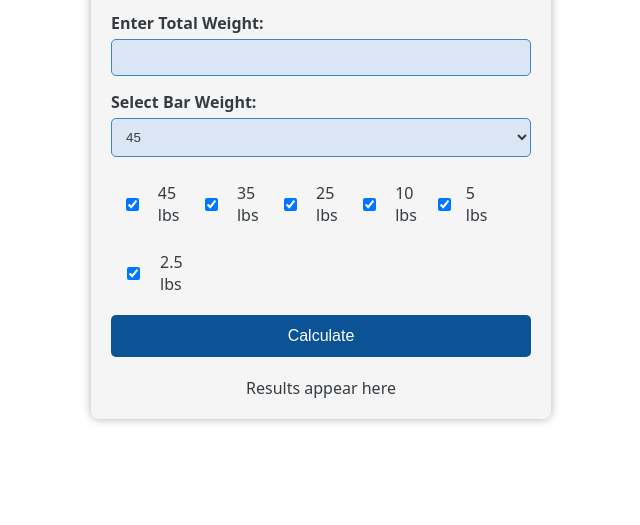
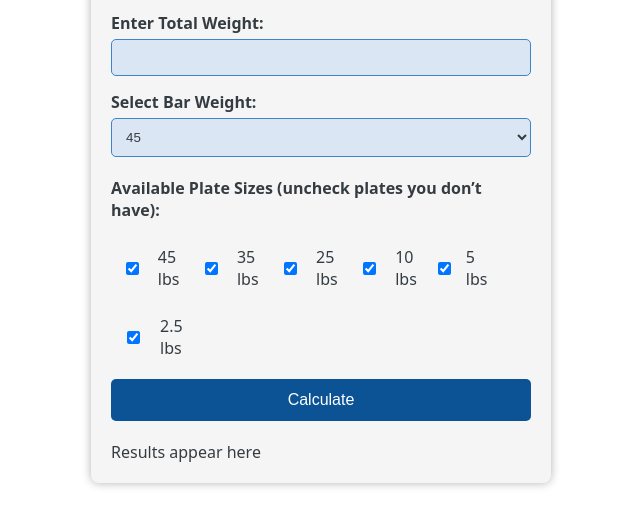
Before and after one commit to UncrownedGuard/gym-weight-plate-calculator, a plain HTML site: page index.html in a window 1280 px wide. Shown: the part 173-698 px from the top of the page, without its empty margins (319-959 px from the left). Drawn offline with Linux system fonts and the light colour scheme.

Commit message:
Update index.html

```diff
--- a/index.html
+++ b/index.html
@@ -11,12 +11,13 @@
       color: #dae6f3;
       padding: 20px;
       margin: 0;
-      text-align: center;
+      display: flex;
+      justify-content: center;
     }
 
     .widget {
       max-width: 420px;
-      margin: auto;
+      width: 100%;
       background-color: #2c2c2c;
       border-radius: 8px;
       padding: 20px;
@@ -45,6 +46,12 @@
       background-color: #353c41;
       color: #dae6f3;
       box-sizing: border-box;
+    }
+
+    .plate-label {
+      margin-top: 20px;
+      font-weight: bold;
+      text-align: left;
     }
 
     .plate-checklist {
@@ -135,6 +142,7 @@
       <label for="gwpcBarWeight">Select Bar Weight:</label>
       <select id="gwpcBarWeight"></select>
 
+      <div class="plate-label">Available Plate Sizes (uncheck plates you don’t have):</div>
       <div id="plateChecklist" class="plate-checklist"></div>
 
       <button type="submit">Calculate</button>
@@ -159,7 +167,6 @@
       const barSelect = document.getElementById("gwpcBarWeight");
       const checklist = document.getElementById("plateChecklist");
 
-      // Update bar weights
       barSelect.innerHTML = "";
       barOptions[unit].forEach(weight => {
         const option = document.createElement("option");
@@ -168,7 +175,6 @@
         barSelect.appendChild(option);
       });
 
-      // Update plate checklist
       checklist.innerHTML = "";
       plateOptions[unit].forEach(plate => {
         const label = document.createElement("label");
@@ -201,7 +207,6 @@
 
       workingWeight /= 2;
 
-      // Only use checked plates
       const selectedPlates = Array.from(document.querySelectorAll("#plateChecklist input:checked"))
         .map(el => parseFloat(el.value))
         .sort((a, b) => b - a);
```
